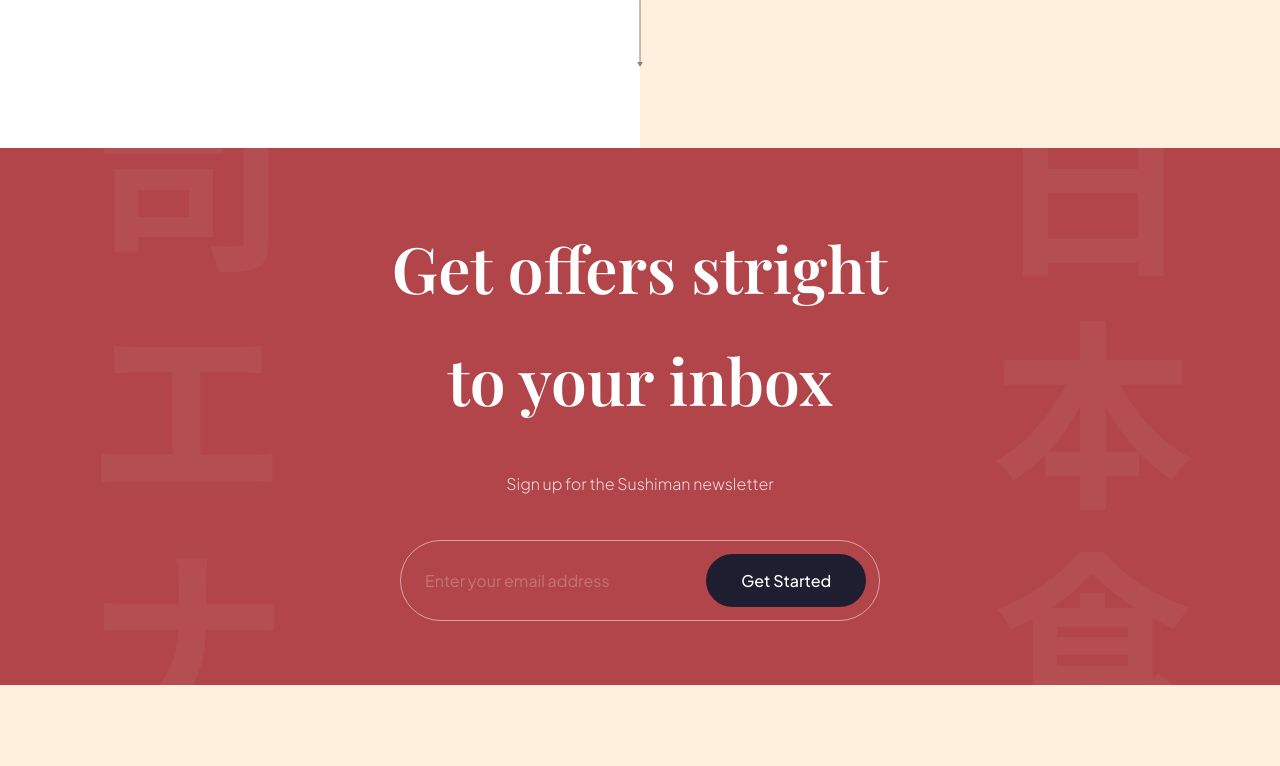
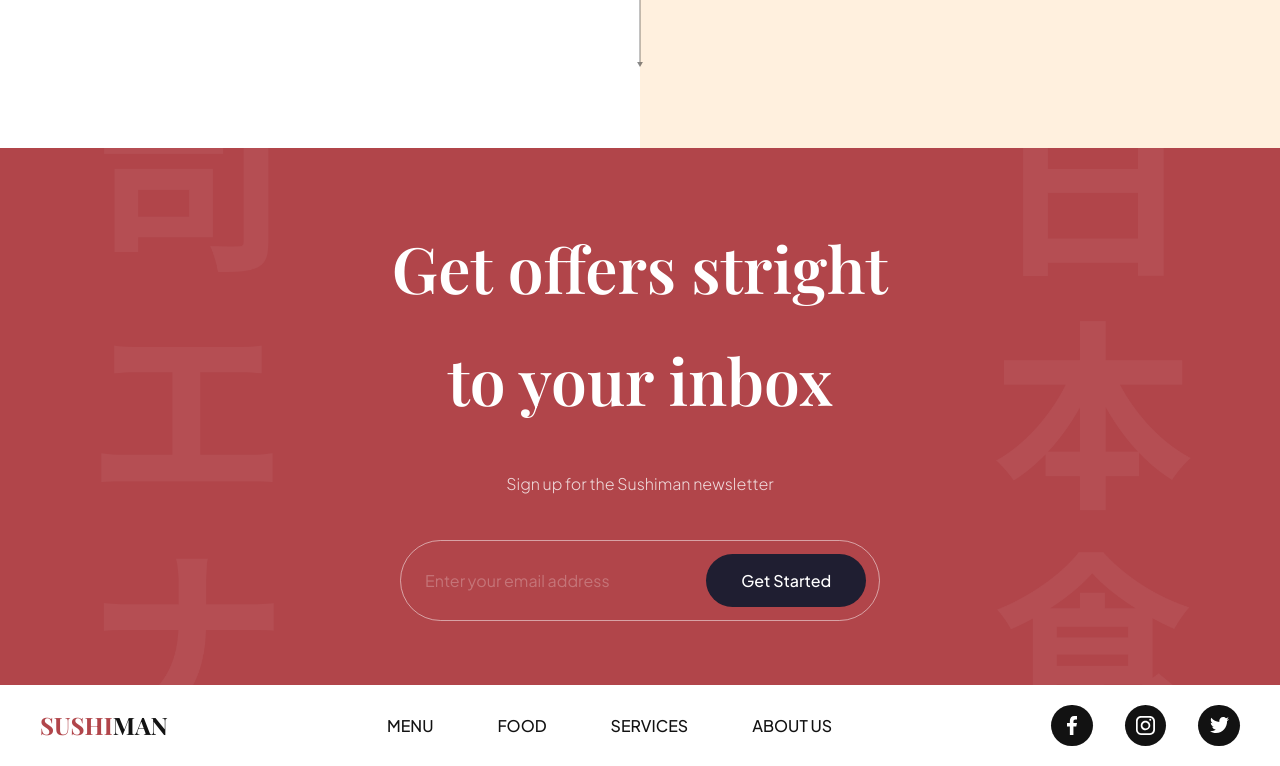
Before and after one commit to GeovanniJDA/Sushi, a website built with Vite: page index.html in a window 1280 px wide. Shown: the part 3546-4312 px from the top of the page. Before the commit the page ends 4231 px from the top, so only its background shows below. Built offline with nearby package versions, Linux system fonts and the light colour scheme.

Commit message:
add: footer index and style

```diff
--- a/index.html
+++ b/index.html
@@ -315,7 +315,30 @@
     </div>
   </section>
 
+  <footer class="footer flex-between">
+    <h3 class="footer__logo">
+      <span>Sushi</span>man
+    </h3>
 
+    <ul class="footer__nav">
+      <li><a href="#menu">Menu</a></li>
+      <li><a href="#food">Food</a></li>
+      <li><a href="#services">Services</a></li>
+      <li><a href="#about-us">About Us</a></li>
+    </ul>
+
+    <ul class="footer__social">
+      <li class="flex-center">
+        <img src="assets/facebook.svg" alt="facebook">
+      </li>
+      <li class="flex-center">
+        <img src="assets/instagram.svg" alt="instagram">
+      </li>
+      <li class="flex-center">
+        <img src="assets/twitter.svg" alt="twitter">
+      </li>
+    </ul>
+  </footer>
   <script src="./src/js/script.js"></script>
 </body>
 </html>
--- a/src/css/sections/footer.css
+++ b/src/css/sections/footer.css
@@ -0,0 +1,55 @@
+.footer{
+  width: 100%;
+  padding: 1.25rem 2.5rem;
+  background: var(--color-white);
+  flex-wrap: wrap;
+  gap: 1.25rem;
+  overflow: hidden;
+}
+
+.footer__logo{
+  font-size: 1.5em;
+  font-weight: bold;
+  font-family: var(--playfair-display);
+  text-transform: uppercase;
+  color: var(--secondary-color);
+  cursor: pointer;
+}
+
+.footer__logo span{
+  color: var(--primary-color);
+}
+
+.footer ul{
+  list-style: none;
+  display: flex;
+  flex-wrap: wrap;
+  flex-direction: row;
+  gap: 4rem;
+}
+
+.footer ul:last-child{
+  gap: 2rem;
+}
+
+.footer__nav li{
+  font-size: 1em;
+  font-weight: 500;
+  font-family: var(--plus-jakarta-sans);
+  text-transform: uppercase;
+  color: var(--secondary-color);
+  cursor: pointer;
+}
+
+.footer__social li{
+  width: 2.6rem;
+  height: 2.6rem;
+  background-color: var(--secondary-color);
+  border-radius: 100%;
+}
+
+.footer__social li img{
+  width: 45%;
+  height: 45%;
+  object-fit: contain;
+}
```
